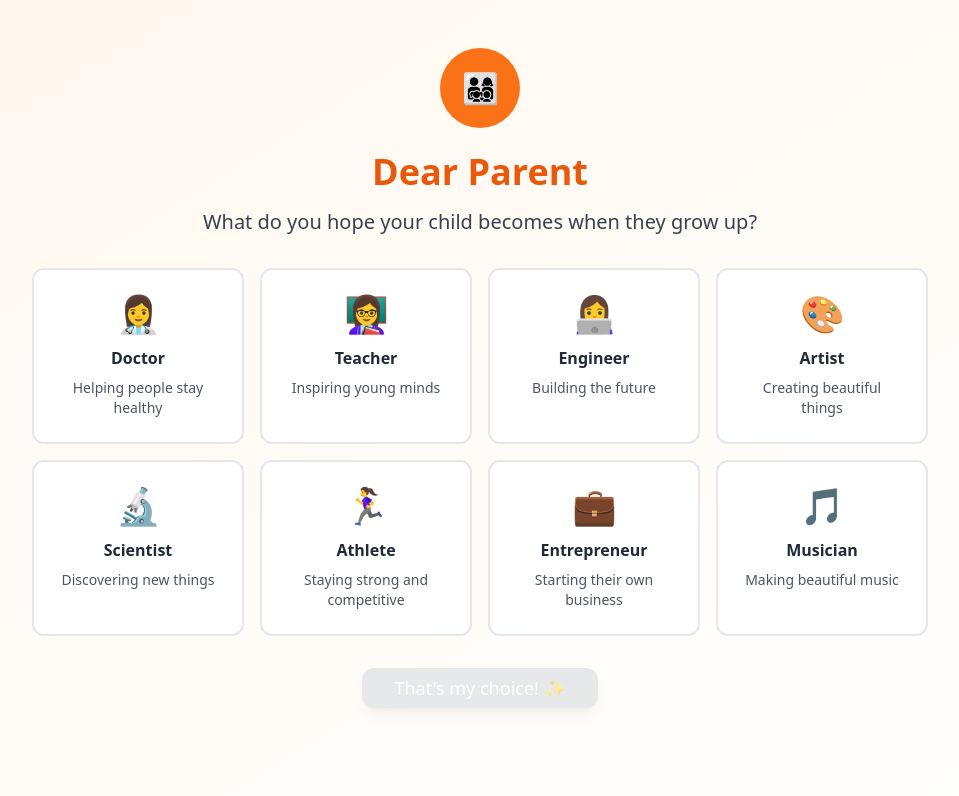
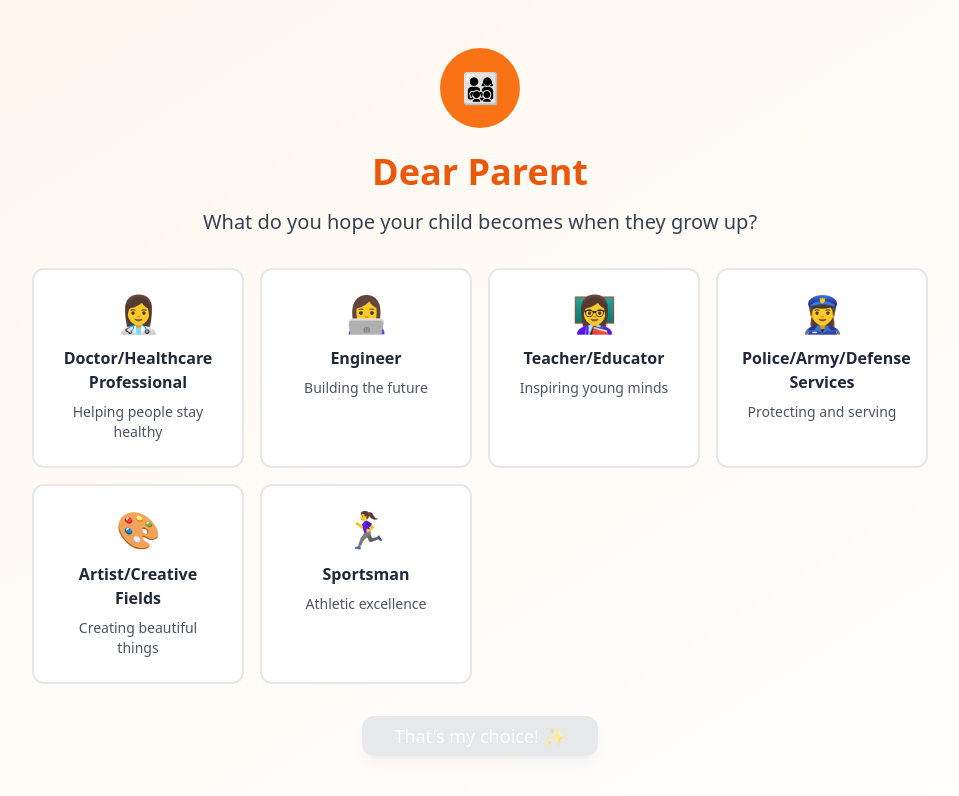
Before and after one commit to palak-purwar/pw-man-ki-baat-career, a React (Vite) app: page / in a window 1280 px wide. Both pictures are taken after a click on the button "Start the Adventure! 🚀". Shown: the top 796 px of the page, without its empty margins (160-1119 px from the left). Built offline with nearby package versions, Linux system fonts and the light colour scheme.

Commit message:
Update career options
Update the career options for both parent and child quizzes to include the specified options.

```diff
--- a/src/components/ChildQuiz.tsx
+++ b/src/components/ChildQuiz.tsx
@@ -1,4 +1,3 @@
-
 import React, { useState } from 'react';
 import { Button } from '@/components/ui/button';
 
@@ -7,18 +6,12 @@ interface ChildQuizProps {
 }
 
 const dreamJobs = [
-  { id: 'superhero', name: 'Superhero', emoji: '🦸‍♀️', description: 'Save the world!' },
-  { id: 'astronaut', name: 'Astronaut', emoji: '🚀', description: 'Explore space!' },
-  { id: 'doctor', name: 'Doctor', emoji: '👩‍⚕️', description: 'Help people feel better!' },
-  { id: 'teacher', name: 'Teacher', emoji: '👩‍🏫', description: 'Teach other kids!' },
-  { id: 'artist', name: 'Artist', emoji: '🎨', description: 'Make amazing art!' },
-  { id: 'chef', name: 'Chef', emoji: '👨‍🍳', description: 'Cook yummy food!' },
-  { id: 'firefighter', name: 'Firefighter', emoji: '🚒', description: 'Be a hero!' },
-  { id: 'musician', name: 'Musician', emoji: '🎵', description: 'Make awesome music!' },
-  { id: 'scientist', name: 'Scientist', emoji: '🔬', description: 'Discover cool things!' },
-  { id: 'athlete', name: 'Athlete', emoji: '🏃‍♀️', description: 'Win medals!' },
-  { id: 'gamer', name: 'Video Game Creator', emoji: '🎮', description: 'Make fun games!' },
-  { id: 'veterinarian', name: 'Veterinarian', emoji: '🐕', description: 'Help animals!' }
+  { id: 'doctor', name: 'Doctor/Healthcare Professional', emoji: '👩‍⚕️', description: 'Help people feel better!' },
+  { id: 'engineer', name: 'Engineer', emoji: '👩‍💻', description: 'Build amazing things!' },
+  { id: 'teacher', name: 'Teacher/Educator', emoji: '👩‍🏫', description: 'Teach other kids!' },
+  { id: 'defense', name: 'Police/Army/Defense Services', emoji: '👮‍♀️', description: 'Be a hero and protect!' },
+  { id: 'artist', name: 'Artist/Creative Fields', emoji: '🎨', description: 'Make amazing art!' },
+  { id: 'sportsman', name: 'Sportsman', emoji: '🏃‍♀️', description: 'Win medals and be strong!' }
 ];
 
 const ChildQuiz: React.FC<ChildQuizProps> = ({ onComplete }) => {
--- a/src/components/ParentQuiz.tsx
+++ b/src/components/ParentQuiz.tsx
@@ -1,4 +1,3 @@
-
 import React, { useState } from 'react';
 import { Button } from '@/components/ui/button';
 
@@ -7,14 +6,12 @@ interface ParentQuizProps {
 }
 
 const careerOptions = [
-  { id: 'doctor', name: 'Doctor', emoji: '👩‍⚕️', description: 'Helping people stay healthy' },
-  { id: 'teacher', name: 'Teacher', emoji: '👩‍🏫', description: 'Inspiring young minds' },
+  { id: 'doctor', name: 'Doctor/Healthcare Professional', emoji: '👩‍⚕️', description: 'Helping people stay healthy' },
   { id: 'engineer', name: 'Engineer', emoji: '👩‍💻', description: 'Building the future' },
-  { id: 'artist', name: 'Artist', emoji: '🎨', description: 'Creating beautiful things' },
-  { id: 'scientist', name: 'Scientist', emoji: '🔬', description: 'Discovering new things' },
-  { id: 'athlete', name: 'Athlete', emoji: '🏃‍♀️', description: 'Staying strong and competitive' },
-  { id: 'entrepreneur', name: 'Entrepreneur', emoji: '💼', description: 'Starting their own business' },
-  { id: 'musician', name: 'Musician', emoji: '🎵', description: 'Making beautiful music' }
+  { id: 'teacher', name: 'Teacher/Educator', emoji: '👩‍🏫', description: 'Inspiring young minds' },
+  { id: 'defense', name: 'Police/Army/Defense Services', emoji: '👮‍♀️', description: 'Protecting and serving' },
+  { id: 'artist', name: 'Artist/Creative Fields', emoji: '🎨', description: 'Creating beautiful things' },
+  { id: 'sportsman', name: 'Sportsman', emoji: '🏃‍♀️', description: 'Athletic excellence' }
 ];
 
 const ParentQuiz: React.FC<ParentQuizProps> = ({ onComplete }) => {
```
